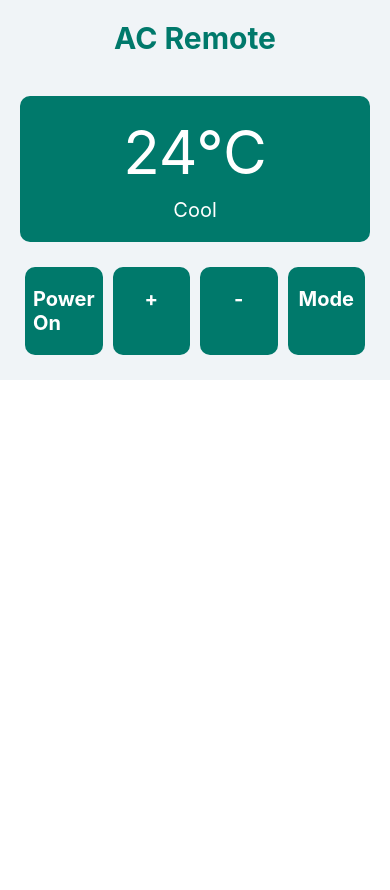
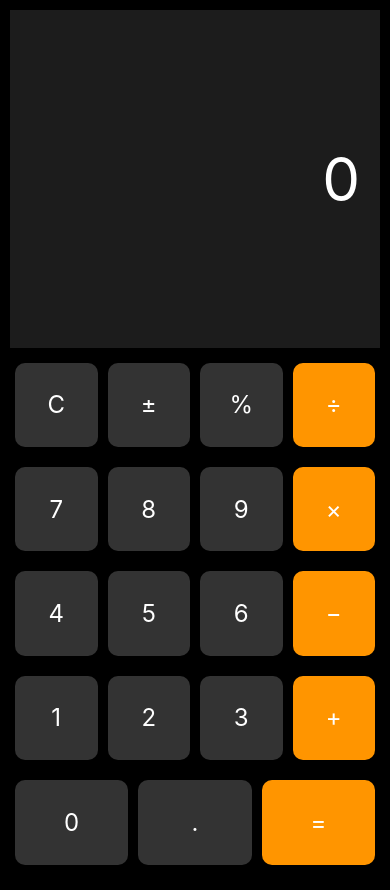
Before and after one commit to TiwariLokesh/React-native, a React Native app: screen / in a window 390 px wide. Before the commit the page ends 844 px from the top, so only its background shows below. Built offline with nearby package versions, Linux system fonts and the light colour scheme.

Commit message:
calculator made successfully

```diff
--- a/App.js
+++ b/App.js
@@ -1,6 +1,7 @@
 import React from 'react';
 import {View} from 'react-native';
-import Remote from './Components/Remote';
+import Calculator from './Components/Calculator';
+// import Remote from './Components/Remote';
 // import OtpForm from './Components/OtpForm';
 // import RegistrationForm from './Components/RegistrationForm';
 // import CV from './Components/CV';
@@ -10,7 +11,8 @@ export default function App() {
       {/* <CV /> */}
       {/* <RegistrationForm /> */}
       {/* <OtpForm/> */}
-      <Remote/>
+      {/* <Remote/> */}
+      <Calculator/>
     </View>
   )
 }
--- /dev/null
+++ b/Components/Calculator.js
@@ -0,0 +1,89 @@
+import React from 'react';
+import { View, Text, TouchableOpacity, StyleSheet, Dimensions } from 'react-native';
+
+const { width, height } = Dimensions.get('window');
+
+export default function Calculator() {
+  return (
+    <View style={styles.container}>
+      <View style={styles.displayContainer}>
+        <Text style={styles.displayText}>0</Text>
+      </View>
+      <View style={styles.buttonRow}>
+        <TouchableOpacity style={styles.button}><Text style={styles.buttonText}>C</Text></TouchableOpacity>
+        <TouchableOpacity style={styles.button}><Text style={styles.buttonText}>±</Text></TouchableOpacity>
+        <TouchableOpacity style={styles.button}><Text style={styles.buttonText}>%</Text></TouchableOpacity>
+        <TouchableOpacity style={[styles.button, styles.operatorButton]}><Text style={styles.buttonText}>÷</Text></TouchableOpacity>
+      </View>
+      <View style={styles.buttonRow}>
+        <TouchableOpacity style={styles.button}><Text style={styles.buttonText}>7</Text></TouchableOpacity>
+        <TouchableOpacity style={styles.button}><Text style={styles.buttonText}>8</Text></TouchableOpacity>
+        <TouchableOpacity style={styles.button}><Text style={styles.buttonText}>9</Text></TouchableOpacity>
+        <TouchableOpacity style={[styles.button, styles.operatorButton]}><Text style={styles.buttonText}>×</Text></TouchableOpacity>
+      </View>
+      <View style={styles.buttonRow}>
+        <TouchableOpacity style={styles.button}><Text style={styles.buttonText}>4</Text></TouchableOpacity>
+        <TouchableOpacity style={styles.button}><Text style={styles.buttonText}>5</Text></TouchableOpacity>
+        <TouchableOpacity style={styles.button}><Text style={styles.buttonText}>6</Text></TouchableOpacity>
+        <TouchableOpacity style={[styles.button, styles.operatorButton]}><Text style={styles.buttonText}>−</Text></TouchableOpacity>
+      </View>
+      <View style={styles.buttonRow}>
+        <TouchableOpacity style={styles.button}><Text style={styles.buttonText}>1</Text></TouchableOpacity>
+        <TouchableOpacity style={styles.button}><Text style={styles.buttonText}>2</Text></TouchableOpacity>
+        <TouchableOpacity style={styles.button}><Text style={styles.buttonText}>3</Text></TouchableOpacity>
+        <TouchableOpacity style={[styles.button, styles.operatorButton]}><Text style={styles.buttonText}>+</Text></TouchableOpacity>
+      </View>
+      <View style={styles.buttonRow}>
+        <TouchableOpacity style={[styles.button, styles.zeroButton]}><Text style={styles.buttonText}>0</Text></TouchableOpacity>
+        <TouchableOpacity style={styles.button}><Text style={styles.buttonText}>.</Text></TouchableOpacity>
+        <TouchableOpacity style={[styles.button, styles.operatorButton]}><Text style={styles.buttonText}>=</Text></TouchableOpacity>
+      </View>
+    </View>
+  );
+}
+
+const styles = StyleSheet.create({
+  container: {
+    justifyContent: 'flex-end',
+    backgroundColor: '#000',
+    padding: 10,
+  },
+  displayContainer: {
+    height: height * 0.4,
+    justifyContent: 'center',
+    alignItems: 'flex-end',
+    backgroundColor: '#1c1c1c',
+    padding: 20,
+    marginBottom: 10,
+    width: width -20,
+  },
+  displayText: {
+    color: '#fff',
+    fontSize: 60,
+  },
+  buttonRow: {
+    flexDirection: 'row',
+    justifyContent: 'space-between',
+    marginBottom: 10,
+    width: width - 20,
+  },
+  button: {
+    backgroundColor: '#333',
+    flex: 1,
+    justifyContent: 'center',
+    alignItems: 'center',
+    height: height * 0.1,
+    margin: 5,
+    borderRadius: 10,
+  },
+  buttonText: {
+    color: '#fff',
+    fontSize: 24,
+  },
+  operatorButton: {
+    backgroundColor: '#ff9500',
+  },
+  zeroButton: {
+    flex: 1,
+  },
+});
```
